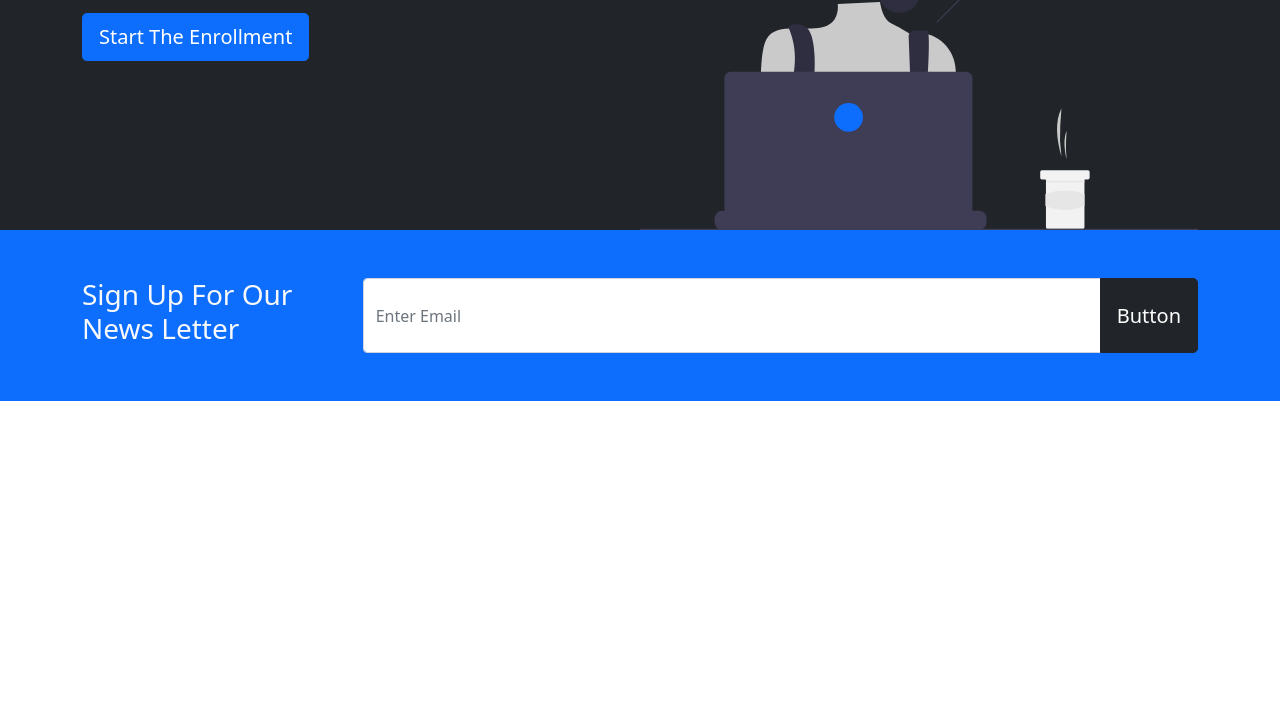
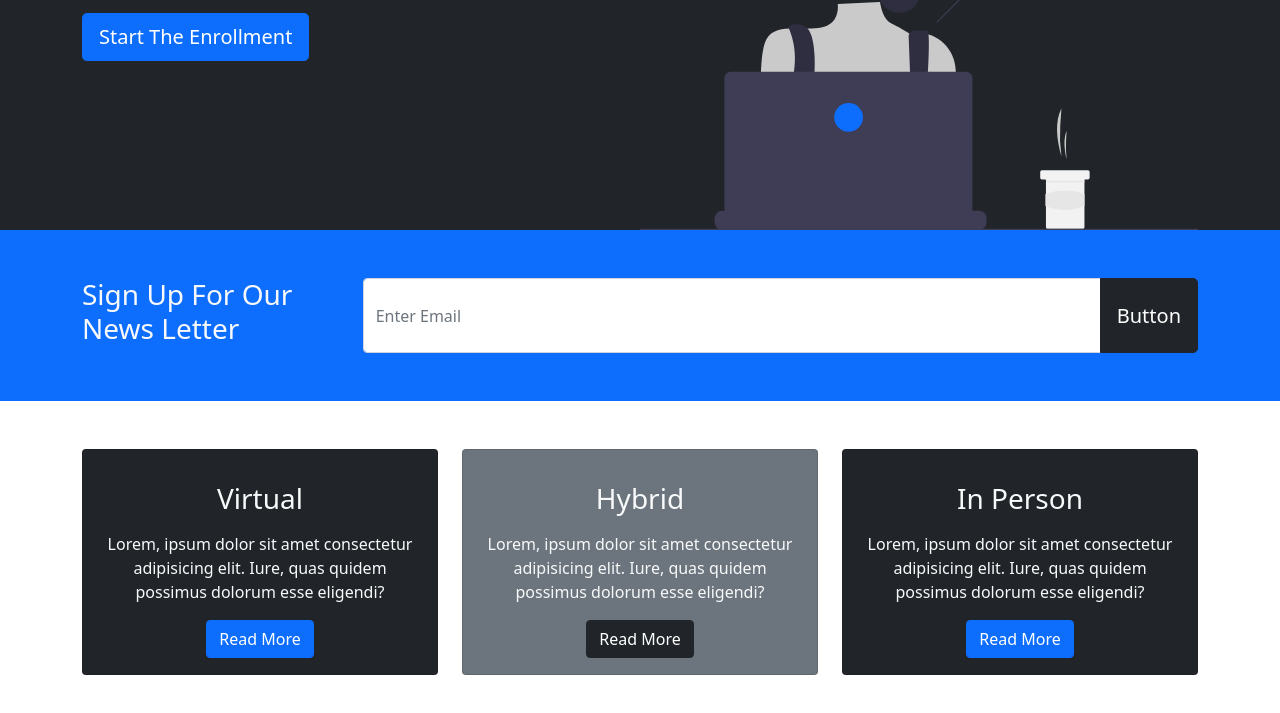
Before and after one commit to Muzamil-Nazeer/Bootstrip-Assignment, a plain HTML site: page index.html in a window 1280 px wide. Shown: the part 251-964 px from the top of the page. Before the commit the page ends 800 px from the top, so only its background shows below. Drawn offline with nearby package versions, Linux system fonts and the light colour scheme.

Commit message:
4th commit

```diff
--- a/index.html
+++ b/index.html
@@ -72,16 +72,60 @@
         <div class="d-md-flex justify-content-between align-item-center">
           <h3 class="md-3 md-md-0">Sign Up For Our News Letter</h3>
           <div class="input-group news-input">
-          <input
-            type="text"
-            class="form-control"
-            placeholder="Enter Email"  />
-          <button
-            class="btn btn-dark btn-lg"
-            type="button"
-          >
-            Button
-          </button>
+            <input type="text" class="form-control" placeholder="Enter Email" />
+            <button class="btn btn-dark btn-lg" type="button">Button</button>
+          </div>
+        </div>
+      </div>
+    </section>
+    <!-- Boxes -->
+    <section class="p-5">
+      <div class="container">
+        <div class="row text-center g-4">
+          <div class="col-md">
+            <div class="card bg-dark text-light">
+              <div class="card-body text-center">
+                <div class="h1 mb-3">
+                  <i class="bi bi-laptop"></i>
+                </div>
+                <h3 class="card-title mb-3">Virtual</h3>
+                <p class="card-text">
+                  Lorem, ipsum dolor sit amet consectetur adipisicing elit.
+                  Iure, quas quidem possimus dolorum esse eligendi?
+                </p>
+                <a href="#" class="btn btn-primary">Read More</a>
+              </div>
+            </div>
+          </div>
+          <div class="col-md">
+            <div class="card bg-secondary text-light">
+              <div class="card-body text-center">
+                <div class="h1 mb-3">
+                  <i class="bi bi-person-square"></i>
+                </div>
+                <h3 class="card-title mb-3">Hybrid</h3>
+                <p class="card-text">
+                  Lorem, ipsum dolor sit amet consectetur adipisicing elit.
+                  Iure, quas quidem possimus dolorum esse eligendi?
+                </p>
+                <a href="#" class="btn btn-dark">Read More</a>
+              </div>
+            </div>
+          </div>
+          <div class="col-md">
+            <div class="card bg-dark text-light">
+              <div class="card-body text-center">
+                <div class="h1 mb-3">
+                  <i class="bi bi-people"></i>
+                </div>
+                <h3 class="card-title mb-3">In Person</h3>
+                <p class="card-text">
+                  Lorem, ipsum dolor sit amet consectetur adipisicing elit.
+                  Iure, quas quidem possimus dolorum esse eligendi?
+                </p>
+                <a href="#" class="btn btn-primary">Read More</a>
+              </div>
+            </div>
           </div>
         </div>
       </div>
```
Lines whose indentation alone changed are shown as unchanged.
